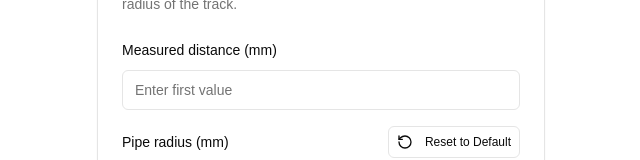
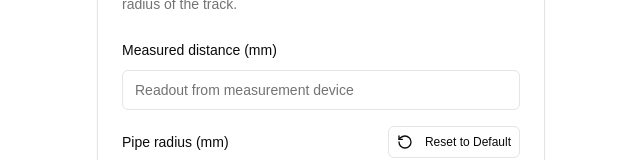
Before and after one commit to c-base/bendy-tubes, a Next.js app: page / in a window 1280 px wide. Shown: the part 234-394 px from the top of the page, without its empty margins (319-959 px from the left). Built offline with nearby package versions, Linux system fonts and the light colour scheme.

Commit message:
fix input placeholder

```diff
--- a/app/page.tsx
+++ b/app/page.tsx
@@ -83,7 +83,7 @@ export default function MillimeterCalculator() {
               <Input
                 id="firstValue"
                 type="number"
-                placeholder="Enter first value"
+                placeholder="Readout from measurement device"
                 value={measured ?? ""}
                 onChange={(e) =>
                   setMeasured(e.target.value ? Number(e.target.value) : null)
```
